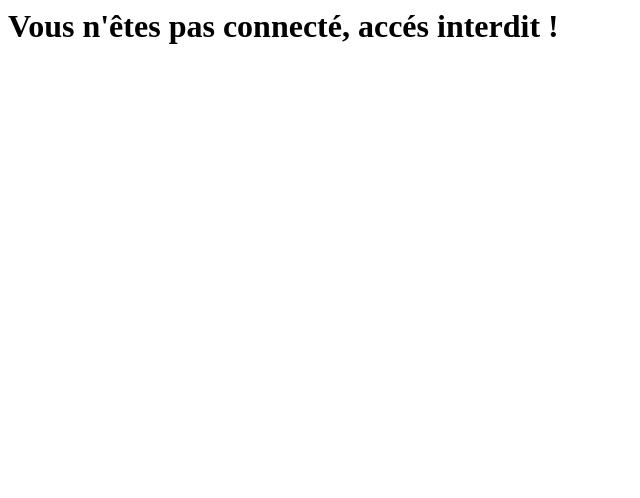
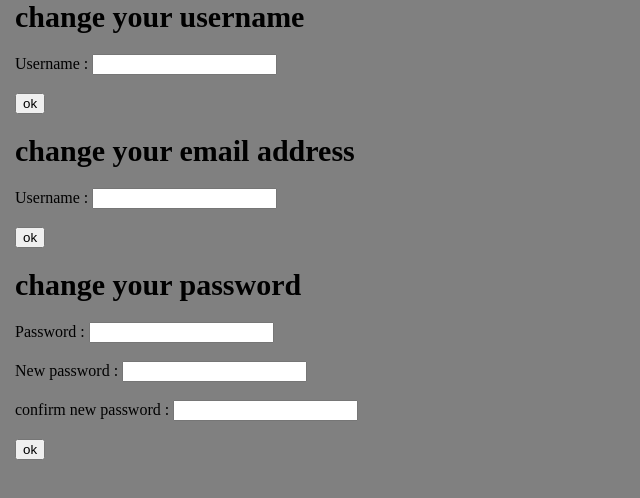
Before and after one commit to evory/Camagru, a PHP site: page /view/account.php in a window 1280 px wide. Shown: the top 498 px of the page, without its empty margins (0-640 px from the left). Run offline with PHP 8.4, Linux system fonts and the light colour scheme.

Commit message:
sign in work

```diff
--- a/config/setup.php
+++ b/config/setup.php
@@ -12,9 +12,9 @@ if(!defined("DB_USER"))
 if(!defined("DB_PASSWORD"))
     define("DB_PASSWORD", "br200991");
 
-include_once("./models/Database.class.php");
+include_once("../models/Database.class.php");
 
-$init = file_get_contents("./config/Camagru.sql");
+$init = file_get_contents("Camagru.sql");
 if ((Database::getInstance()->request($init)) == false) {
-    echo "Successfully connect to the database";
+    echo "Successfully connected to the database";
 }
--- a/models/Database.class.php
+++ b/models/Database.class.php
@@ -95,15 +95,17 @@ class Database
     */
     public function verify_duplicates($array_given, $value_to_check)
     {
+        $i = 0;
         if ($array_given == NULL) {
             return(FALSE);
         }
         foreach ($array_given as $key => $value) {
-            if(in_array($value_to_check, $value)) {
+            if (in_array($value_to_check, $array_given)) {
                 return(TRUE);
             } else {
                 return (FALSE);
             }
+            $i++;
         }
         return (FALSE);
     }
--- a/view/account.php
+++ b/view/account.php
@@ -1,8 +1,25 @@
-<?
-// session_start();
-if(!isset($_SESSION['login'])) {
-  echo '<h1>Vous n\'êtes pas connecté, accés interdit !</h1> <meta content="0; URL=index.php"> ';
-}
+<link rel="stylesheet" href="../view/css/style.css">
 
-// http-equiv="refresh"
-?>
+<head>
+    <meta charset="utf-8">
+    <title>Account</title>
+</head>
+<div class="account_page">
+    <form class="form" action="" method="post">
+        <h1>change your username</h1>
+        Username : <input type="text" name="usernameChange"><br><br>
+        <input type="submit" name="changeUsername" value="ok">
+    </form>
+    <form class="form" action="" method="post">
+        <h1>change your email address</h1>
+        Username : <input type="text" name="username"><br><br>
+        <input type="submit" name="changeEmail" value="ok">
+    </form>
+    <form class="form" action="" method="post">
+        <h1>change your password</h1>
+        Password : <input type="text" name="username"><br><br>
+        New password : <input type="text" name="username"><br><br>
+        confirm new password : <input type="text" name="username"><br><br>
+        <input type="submit" name="changePassword" value="ok">
+    </form>
+</div>
--- a/view/header.php
+++ b/view/header.php
@@ -14,13 +14,13 @@
     </div>
     <div class="header_menu">
         <li class="header_menu_btn"><a href="gallery.php">Gallery</a></li>
-        <li class="header_menu_btn"><a href="/user/account">Account</a></li>
         <?php
         if (!$_SESSION['login'] || $_SESSION['login'] == '') {
             echo '<li class="header_menu_btn"><a href="/user/login">Log in</a></li>';
             echo '<li class="header_menu_btn"><a href="/user/signin">Sign in</a></li>';
         }
         else {
+			echo '<li class="header_menu_btn"><a href="/user/account">	Account</a></li>';
             echo '<li class="header_menu_btn"><a href="/user/logout">Log out</a></li>';
         }
         ?>
--- a/view/login.php
+++ b/view/login.php
@@ -1,6 +1,4 @@
-<!DOCTYPE html>
 <link rel="stylesheet" href="../view/css/style.css">
-<html>
     <head>
         <meta charset="utf-8">
         <title>login</title>
@@ -13,5 +11,5 @@
             Password : <input type="password" name="password"><br><br>
             <input type="submit" name="submit" value="ok">
         </form>
+        <a href="#">forgot password ?</a>
     </body>
-</html>
```
Also changed, not shown: controllers/user.php (+32 -23 lines), models/mail.php (added, +13 -0 lines), models/user_infos.php (+7 -2 lines).
